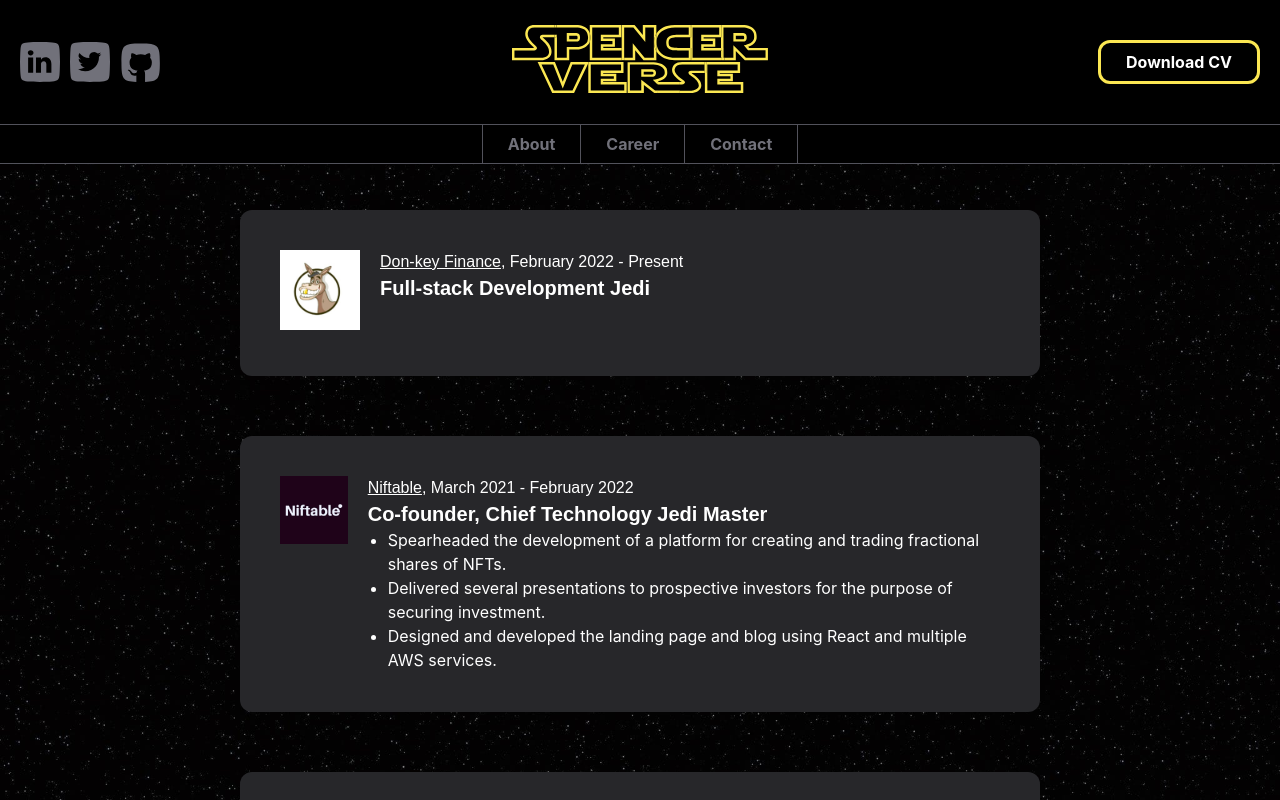
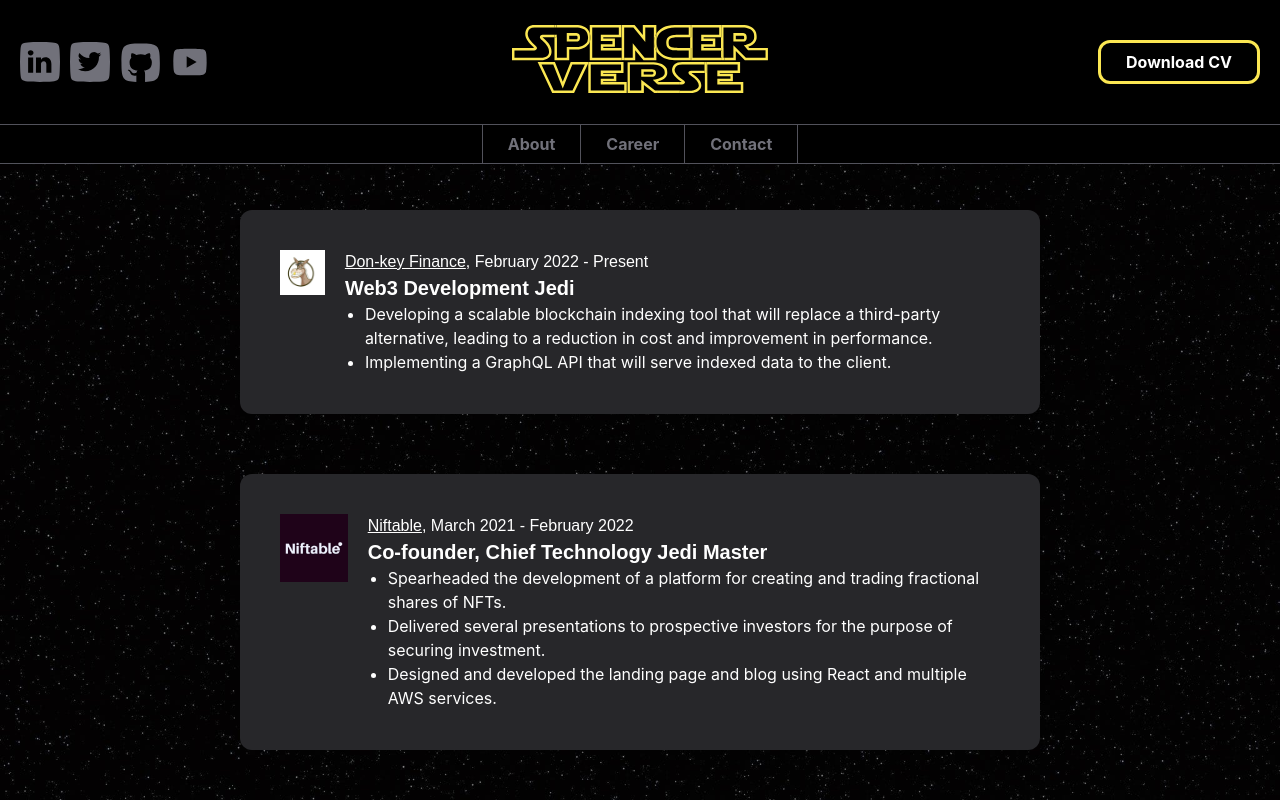
Before and after one commit to SpencerMiller23/personal-website, a Next.js app: page /career in a window 1280 px wide. Built offline with nearby package versions, Linux system fonts and the light colour scheme.

Commit message:
Updated landing page

```diff
--- /dev/null
+++ b/components/CurrentRole/CurrentRole.js
@@ -0,0 +1,30 @@
+import React from 'react'
+import Image from 'next/image'
+import donkeyfinance from '../Common/donkeyfinance.jpg'
+
+const CurrentRole = () => {
+    return (
+        <div className='text-white bg-zinc-800 m-auto mb-[50px] w-[800px] max-w-[90vw] p-[40px] md:p-[50px] rounded-xl'>
+            <h1 className='text-center text-2xl md:text-4xl font-bold pb-[20px]'>Current Role</h1>
+            <div className='flex flex-col md:flex-row'>
+                <a className='mb-[15px] md:mb-0 md:mr-[20px]' href='https://don-key.finance/' target="_blank" rel="noreferrer">
+                    <Image src={donkeyfinance} alt="Don-key Finance" width={80} height={80} />
+                </a>
+                <div>
+                    <h3><a href='https://don-key.finance/' target="_blank" rel='noreferrer' className='underline'>Don-key Finance</a>, February 2022 - Present</h3>
+                    <h2 className='text-xl font-bold'>Web3 Development Jedi</h2>
+                    <ul className='list-disc pl-[20px]'>
+                        <li>
+                            Developing a scalable blockchain indexing tool that will replace a third-party alternative, leading to a reduction in cost and improvement in performance.
+                        </li>
+                        <li>
+                            Implementing a GraphQL API that will serve indexed data to the client.
+                        </li>
+                    </ul>
+                </div>
+            </div>
+        </div>
+    )
+}
+
+export default CurrentRole
--- /dev/null
+++ b/components/CurrentRole/index.js
@@ -0,0 +1 @@
+export { default as CurrentRole } from './CurrentRole'
--- /dev/null
+++ b/components/FeaturedProjects/FeaturedProjects.js
@@ -0,0 +1,21 @@
+import React from 'react'
+import Image from 'next/image'
+import MultiSig from './multi-sig.jpg'
+
+const FeaturedProjects = () => {
+    return (
+        <div className='text-white bg-zinc-800 m-auto mb-[50px] w-[800px] max-w-[90vw] p-[40px] md:p-[50px] rounded-xl'>
+            <h1 className='text-center text-2xl md:text-4xl font-bold pb-[20px]'>Projects</h1>
+            <div className='grid grid-cols-3'>
+                <a href='https://ethereum-multi-sig-wallet.vercel.app/' target="_blank" rel="noreferrer">
+                    <div className='col-span-3 md:col-span-1 opacity-75 hover:opacity-100 transition-all duration-300'>
+                        <Image src={MultiSig} alt='MultiSig' />
+                        <h2 className='text-xl mt-[5px]'>Ethereum Multi-Sig Wallet</h2>
+                    </div>
+                </a>
+            </div>
+        </div>
+    )
+}
+
+export default FeaturedProjects
--- /dev/null
+++ b/components/FeaturedProjects/index.js
@@ -0,0 +1 @@
+export { default as FeaturedProjects } from './FeaturedProjects'
--- a/components/Hero/Hero.js
+++ b/components/Hero/Hero.js
@@ -8,7 +8,7 @@
     return (
         <div className='hero w-screen flex flex-col-reverse md:flex-row py-[60px] justify-center items-center'>
             <div className='mt-[50px] md:mr-[50px]'>
-                <h1 className='text-white text-center text-2xl md:text-4xl font-bold'>Hi, I&apos;m <span className='text-zinc-500'>Spencer Miller</span>.<br />I&apos;m a full-stack developer.</h1>
+                <h1 className='text-zinc-500 text-center text-2xl md:text-4xl font-bold'>Hi, I&apos;m <span className='text-[#FBE752]'>Spencer Miller</span><br />I&apos;m a <span className='text-white'>Web3 developer</span></h1>
             </div>
             <div className='w-[80vw] md:w-[400px] md:ml-[50px]'>
                 <Image src={Avatar} alt='Spencer Skywalker' />
--- a/components/Navbar/Navbar.js
+++ b/components/Navbar/Navbar.js
@@ -62,9 +62,14 @@
                                     <path d="M400.43 158.33A122.64 122.64 0 0 1 365 168a61.75 61.75 0 0 0 27.1-34.1 123.38 123.38 0 0 1-39.14 15 61.69 61.69 0 0 0-105 56.22 175 175 0 0 1-127-64.4A61.71 61.71 0 0 0 140 223a61.46 61.46 0 0 1-27.92-7.71v.78a61.68 61.68 0 0 0 49.45 60.44 62 62 0 0 1-16.24 2.16 61.07 61.07 0 0 1-11.6-1.11 61.7 61.7 0 0 0 57.58 42.8A124.37 124.37 0 0 1 100 345.88a174.42 174.42 0 0 0 94.48 27.69c113.38 0 175.37-93.92 175.37-175.37q0-4-.17-8a124.84 124.84 0 0 0 30.75-31.87Z" transform="translate(-1.83 -1.82)" fill="#000000"></path>
                                 </svg>
                             </a>
-                            <a href="https://github.com/SpencerMiller23" target="_blank" rel='noreferrer' className='w-[40px] fill-zinc-500 hover:fill-white transition-colors'>
+                            <a href="https://github.com/SpencerMiller23" target="_blank" rel='noreferrer' className='w-[40px] mr-[10px] fill-zinc-500 hover:fill-white transition-colors'>
                                 <svg fill="none" viewBox="0 0 25 25" xmlns="http://www.w3.org/2000/svg">
                                     <path clipRule="evenodd" d="M15.748 24.947c8.342-.24 9.163-1.997 9.163-11.966 0-11-1-12-12-12s-12 1-12 12c0 9.995.826 11.734 9.228 11.968a.503.503 0 0 0 .1-.32c0-.25-.01-2.817-.015-3.7-3.037.64-3.678-1.419-3.678-1.419-.497-1.222-1.213-1.548-1.213-1.548-.99-.656.075-.643.075-.643 1.096.075 1.673 1.091 1.673 1.091.974 1.617 2.556 1.15 3.178.88.1-.684.381-1.15.693-1.415-2.425-.267-4.974-1.175-4.974-5.23 0-1.155.426-2.099 1.124-2.839-.113-.268-.487-1.344.107-2.8 0 0 .917-.285 3.003 1.084a10.755 10.755 0 0 1 2.734-.356c.927.004 1.861.121 2.734.356 2.085-1.369 3-1.084 3-1.084.596 1.456.221 2.532.108 2.8.7.74 1.123 1.684 1.123 2.84 0 4.064-2.553 4.96-4.986 5.22.392.327.741.973.741 1.96a1298.915 1298.915 0 0 1-.013 4.802c0 .11.03.224.095.32Z" fillRule="evenodd" className="fill-zinc-500 hover:fill-white transition-colors"></path>
+                                </svg>
+                            </a>
+                            <a href="https://www.youtube.com/channel/UC3sEA35OtKVLg7FsmveLH3A" target="_blank" rel='noreferrer' className='w-[40px] fill-zinc-500 hover:fill-white transition-colors'>
+                                <svg xmlns="http://www.w3.org/2000/svg" viewBox="0 0 48 48">
+                                        <path d="M 43.164062 12.371094 C 42.703125 10.652344 41.347656 9.296875 39.628906 8.835938 C 36.507812 8 24 8 24 8 C 24 8 11.492188 8 8.371094 8.835938 C 6.652344 9.296875 5.296875 10.652344 4.835938 12.371094 C 4 15.492188 4 24 4 24 C 4 24 4 32.507812 4.835938 35.628906 C 5.296875 37.347656 6.652344 38.703125 8.371094 39.164062 C 11.492188 40 24 40 24 40 C 24 40 36.507812 40 39.628906 39.164062 C 41.351562 38.703125 42.703125 37.347656 43.164062 35.628906 C 44 32.507812 44 24 44 24 C 44 24 44 15.492188 43.164062 12.371094 Z M 20 30.929688 L 20 17.070312 L 32 24 Z M 20 30.929688 "></path>
                                 </svg>
                             </a>
                         </div>
@@ -86,9 +91,14 @@
                                 <path d="M400.43 158.33A122.64 122.64 0 0 1 365 168a61.75 61.75 0 0 0 27.1-34.1 123.38 123.38 0 0 1-39.14 15 61.69 61.69 0 0 0-105 56.22 175 175 0 0 1-127-64.4A61.71 61.71 0 0 0 140 223a61.46 61.46 0 0 1-27.92-7.71v.78a61.68 61.68 0 0 0 49.45 60.44 62 62 0 0 1-16.24 2.16 61.07 61.07 0 0 1-11.6-1.11 61.7 61.7 0 0 0 57.58 42.8A124.37 124.37 0 0 1 100 345.88a174.42 174.42 0 0 0 94.48 27.69c113.38 0 175.37-93.92 175.37-175.37q0-4-.17-8a124.84 124.84 0 0 0 30.75-31.87Z" transform="translate(-1.83 -1.82)" fill="#000000"></path>
                             </svg>
                         </a>
-                        <a href="https://github.com/SpencerMiller23" target="_blank" rel='noreferrer' className='w-[40px] fill-zinc-500 hover:fill-white transition-colors'>
+                        <a href="https://github.com/SpencerMiller23" target="_blank" rel='noreferrer' className='w-[40px] mr-[10px] fill-zinc-500 hover:fill-white transition-colors'>
                             <svg fill="none" viewBox="0 0 25 25" xmlns="http://www.w3.org/2000/svg">
                                 <path clipRule="evenodd" d="M15.748 24.947c8.342-.24 9.163-1.997 9.163-11.966 0-11-1-12-12-12s-12 1-12 12c0 9.995.826 11.734 9.228 11.968a.503.503 0 0 0 .1-.32c0-.25-.01-2.817-.015-3.7-3.037.64-3.678-1.419-3.678-1.419-.497-1.222-1.213-1.548-1.213-1.548-.99-.656.075-.643.075-.643 1.096.075 1.673 1.091 1.673 1.091.974 1.617 2.556 1.15 3.178.88.1-.684.381-1.15.693-1.415-2.425-.267-4.974-1.175-4.974-5.23 0-1.155.426-2.099 1.124-2.839-.113-.268-.487-1.344.107-2.8 0 0 .917-.285 3.003 1.084a10.755 10.755 0 0 1 2.734-.356c.927.004 1.861.121 2.734.356 2.085-1.369 3-1.084 3-1.084.596 1.456.221 2.532.108 2.8.7.74 1.123 1.684 1.123 2.84 0 4.064-2.553 4.96-4.986 5.22.392.327.741.973.741 1.96a1298.915 1298.915 0 0 1-.013 4.802c0 .11.03.224.095.32Z" fillRule="evenodd" className="fill-zinc-500 hover:fill-white transition-colors"></path>
+                            </svg>
+                        </a>
+                        <a href="https://www.youtube.com/channel/UC3sEA35OtKVLg7FsmveLH3A" target="_blank" rel='noreferrer' className='w-[40px] fill-zinc-500 hover:fill-white transition-colors'>
+                            <svg xmlns="http://www.w3.org/2000/svg" viewBox="0 0 48 48">
+                                    <path d="M 43.164062 12.371094 C 42.703125 10.652344 41.347656 9.296875 39.628906 8.835938 C 36.507812 8 24 8 24 8 C 24 8 11.492188 8 8.371094 8.835938 C 6.652344 9.296875 5.296875 10.652344 4.835938 12.371094 C 4 15.492188 4 24 4 24 C 4 24 4 32.507812 4.835938 35.628906 C 5.296875 37.347656 6.652344 38.703125 8.371094 39.164062 C 11.492188 40 24 40 24 40 C 24 40 36.507812 40 39.628906 39.164062 C 41.351562 38.703125 42.703125 37.347656 43.164062 35.628906 C 44 32.507812 44 24 44 24 C 44 24 44 15.492188 43.164062 12.371094 Z M 20 30.929688 L 20 17.070312 L 32 24 Z M 20 30.929688 "></path>
                             </svg>
                         </a>
                     </div>
--- a/pages/career.js
+++ b/pages/career.js
@@ -22,7 +22,15 @@
                         </a>
                         <div>
                             <h3><a href='https://don-key.finance/' target="_blank" rel='noreferrer' className='underline'>Don-key Finance</a>, February 2022 - Present</h3>
-                            <h2 className='text-xl font-bold'>Full-stack Development Jedi</h2>
+                            <h2 className='text-xl font-bold'>Web3 Development Jedi</h2>
+                            <ul className='list-disc pl-[20px]'>
+                                <li>
+                                    Developing a scalable blockchain indexing tool that will replace a third-party alternative, leading to a reduction in cost and improvement in performance.
+                                </li>
+                                <li>
+                                    Implementing a GraphQL API that will serve indexed data to the client.
+                                </li>
+                            </ul>
                         </div>
                     </div>
                 </div>
--- a/pages/contact.js
+++ b/pages/contact.js
@@ -15,7 +15,7 @@
                         <Image src={Yoda} alt='Yoda' />
                     </div>
                     <div className='text-white text-2xl md:text-4xl font-bold pl-[20px] md:pl-[50px]'>
-                        <h2>Full-stack engineer,<br />if you seek,<br /> contact Spencer,<br />you must</h2>
+                        <h2>Web3 developer,<br />if you seek,<br /> contact Spencer,<br />you must</h2>
                     </div>
                 </div>
                 <p className='text-white text-lg md:text-xl text-center p-[20px]'>Please feel free to get in touch with any relevant job opportunities.<br />I would be happy to hear from you.</p>
--- a/pages/index.js
+++ b/pages/index.js
@@ -2,7 +2,8 @@
 import { Hero } from '../components/Hero'
 import { Technologies } from '../components/Technologies'
 import { Education } from '../components/Education'
-import { Hobbies } from '../components/Hobbies'
+import { FeaturedProjects } from '../components/FeaturedProjects'
+import { CurrentRole } from '../components/CurrentRole'
 
 import styles from '../styles/Home.module.css'
 
@@ -10,16 +11,17 @@
   return (
     <div className={styles.container}>
       <Head>
-        <title>Spencerverse | My Personal website</title>
-        <meta name="description" content="Spencer Miller | Full-stack software engineer" />
+        <title>Spencer Miller | Web3 Developer</title>
+        <meta name="description" content="Spencer Miller | Web3 Developer" />
         <link rel="icon" href="/favicon.ico" />
       </Head>
 
       <div className='content-container w-screen h-screen flex flex-col py-[60px] md:pt-[210px] overflow-y-scroll'>
         <Hero />
         <Technologies />
+        <FeaturedProjects />
+        <CurrentRole />
         <Education />
-        <Hobbies />
       </div>
     </div>
   )
```
Also changed, not shown: components/FeaturedProjects/multi-sig.jpg (added).
